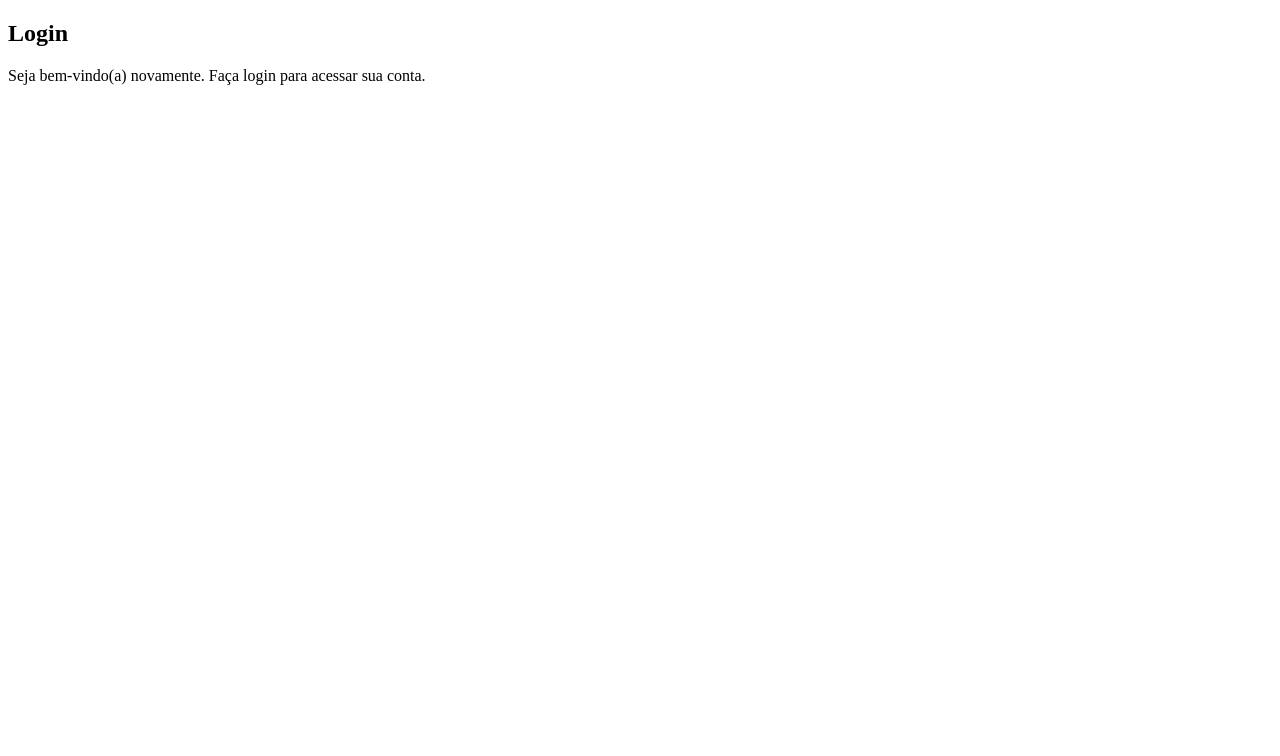
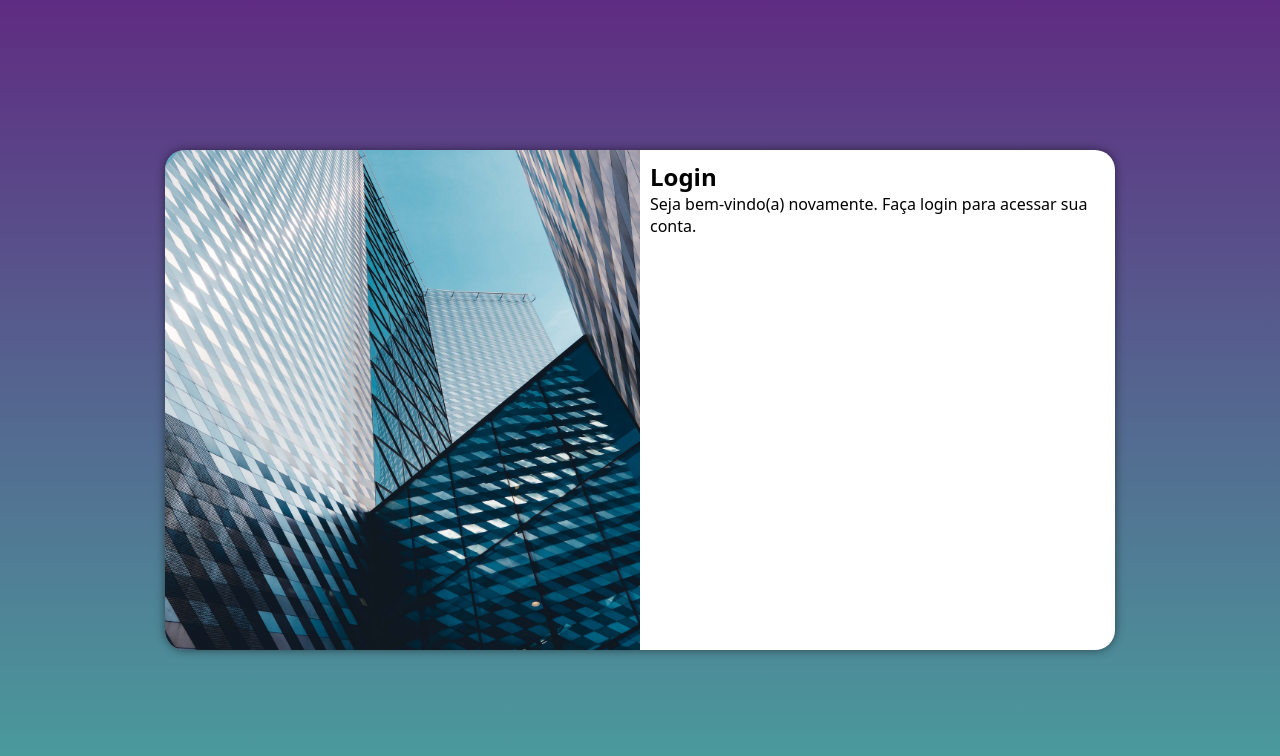
Before and after one commit to wwroxo/Projeto-Login, a plain HTML site: page index.html in a window 1280 px wide. Drawn offline with Linux system fonts and the light colour scheme.

Commit message:
media query para outras telas

```diff
--- /dev/null
+++ b/estilos/media-query.css
@@ -0,0 +1,44 @@
+@charset 'UTF-8';
+
+@media screen and (min-width: 768px) and (max-width: 992px) {
+body {
+    background-image: linear-gradient(to top, #49a09d, #5f2c82);
+}
+
+    section#login {
+
+        width: 80vw;
+    }
+
+    section#login > div#imagem {
+        float: left;
+        width: 30%;
+        height: 100%;
+    }
+
+    section#login > div#formulario {
+        float: right;
+        width: 70%;
+    }
+}
+
+@media screen and (min-width: 992px) {
+    body {
+        background-image: linear-gradient(to top, #49a09d, #5f2c82);
+    }
+    section#login {
+        width: 950px;
+    }
+
+    section#login > div#imagem {
+        float: left;
+        width: 50%;
+        height: 100%;
+    }
+
+    section#login > div#formulario {
+        float: right;
+        width: 50%;
+    }
+
+}
--- a/estilos/style.css
+++ b/estilos/style.css
@@ -5,3 +5,50 @@ Paleta de cores:
 Verde: #49a09d
 Lilás: #5f2c82
 */
+
+* {
+    font-family: system-ui, -apple-system, BlinkMacSystemFont, 'Segoe UI', Roboto, Oxygen, Ubuntu, Cantarell, 'Open Sans', 'Helvetica Neue', sans-serif;
+    padding: 0px;
+    margin: 0px;
+    box-sizing: border-box;
+}
+
+html, body {
+    background-color: #5f2c82;
+    height: 100vh;
+    width: 100vw;
+}
+
+main {
+    position: relative;
+    height: 100vh;
+    width: 100vw;
+}
+
+section#login {
+    position: absolute;
+    top: 50%;
+    left: 50%;
+    transform: translate(-50%, -50%);
+    background-color: white;
+    width: 250px;
+    height: 500px;
+    border-radius: 20px;
+    overflow: hidden;
+    box-shadow: 0px 0px 10px rgba(0, 0, 0, 0.507);
+    transition: width .5s, height .5s;
+    transition-timing-function: ease;
+}
+
+section#login > div#imagem {
+    display: block;
+    background: #5f2c82 url(../imagens/pexels-mantas-sinkevičius-1106476.jpg) no-repeat;
+    background-size: cover;
+    background-position: left bottom;
+    height: 200px;
+}
+
+section#login > div#formulario {
+    display: block;
+    padding: 10px;
+}
--- a/index.html
+++ b/index.html
@@ -5,6 +5,7 @@
     <meta http-equiv="X-UA-Compatible" content="IE=edge">
     <meta name="viewport" content="width=device-width, initial-scale=1.0">
     <link rel="stylesheet" href="estilos/style.css">
+    <link rel="stylesheet" href="estilos/media-query.css">
     <title>Login</title>
 </head>
 <body>
```
